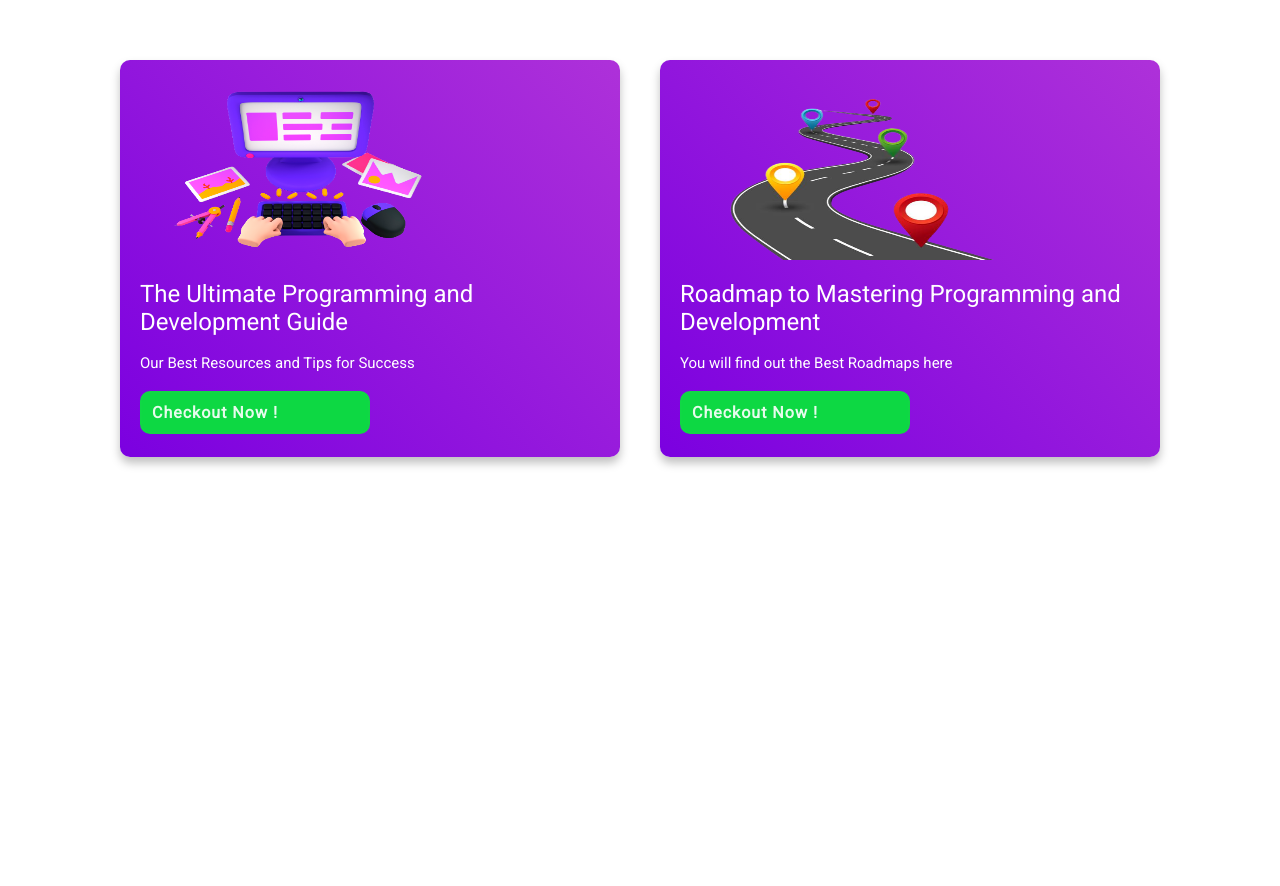
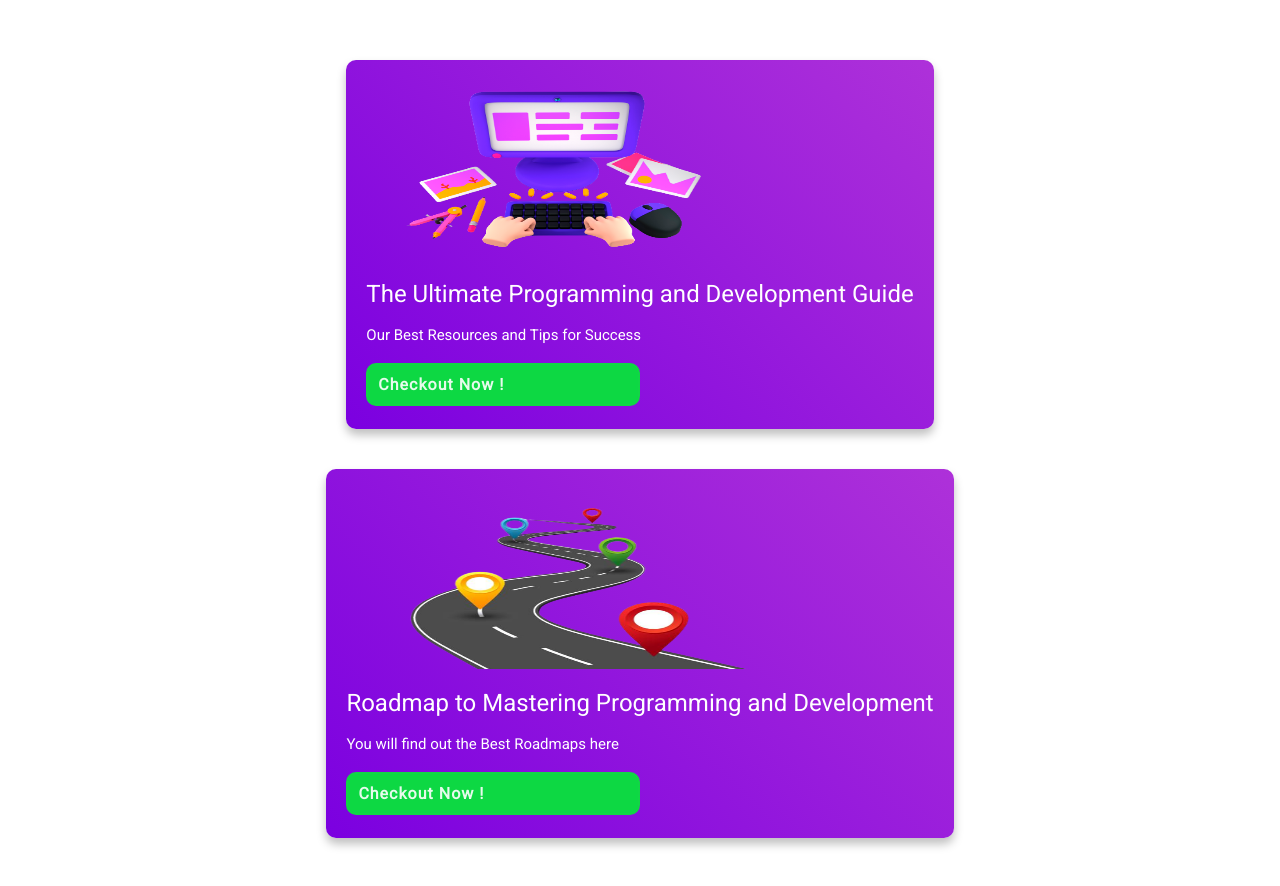
Before and after one commit to prajwalmandlik2004/roadmap, a plain HTML site: page index.html in a window 1280 px wide. Before the commit the page ends 800 px from the top, so only its background shows below. Drawn offline with Linux system fonts and the light colour scheme.

Commit message:
Update index.html

```diff
--- a/index.html
+++ b/index.html
@@ -59,7 +59,7 @@
         .card {
             margin: 20px;
             padding: 20px;
-            width: 500px;
+            min-width: 400px;
             min-height: 200px;
             display: grid;
             grid-template-rows: 150px 50px 1fr 50px;
```
